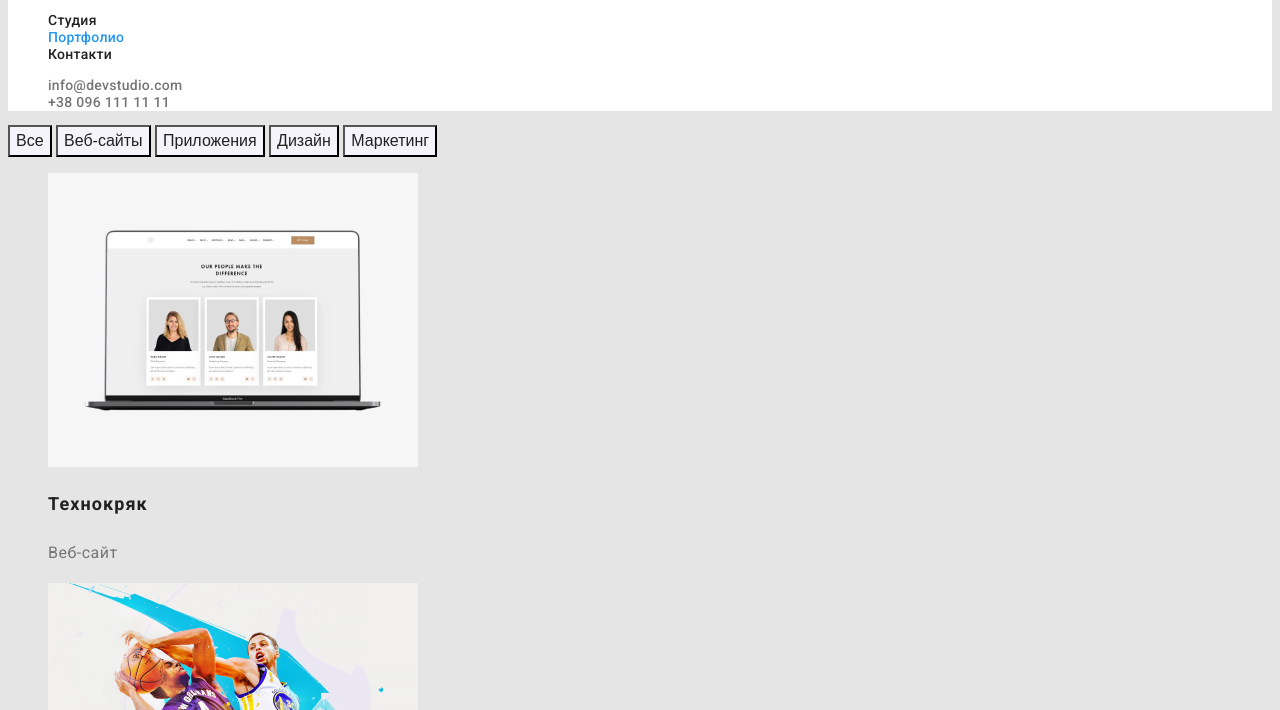
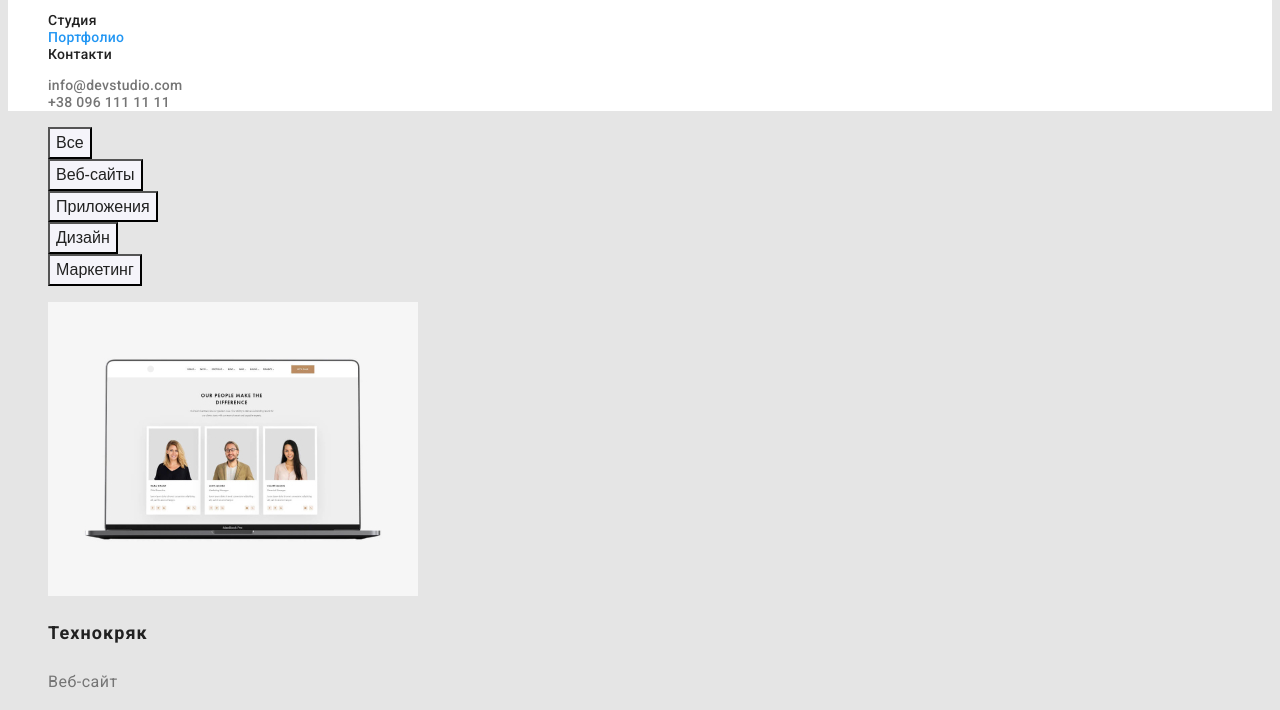
Before and after one commit to annamaksiian/goit-markup-hw-02, a plain HTML site: page portfolio.html in a window 1280 px wide. Shown: the part 41-751 px from the top of the page. Drawn offline with Linux system fonts and the light colour scheme.

Commit message:
Устранение недочетов стилизации

```diff
--- a/css/styles.css
+++ b/css/styles.css
@@ -117,6 +117,7 @@ address {
   font-weight: 700;
   font-size: 16px;
   line-height: 1.87;
+  letter-spacing: 0.06em;
   text-align: center;
 }
 /*Feature*/
@@ -135,7 +136,7 @@ address {
 .team {
   background-color: var(--another-color);
 }
-.item .caption {
+.item {
   color: var(--text-primary);
   font-weight: 500;
   font-size: 16px;
--- a/portfolio.html
+++ b/portfolio.html
@@ -8,8 +8,7 @@
     <title>Портфолио</title>
     <link rel="preconnect" href="https://fonts.googleapis.com">
     <link rel="preconnect" href="https://fonts.gstatic.com" crossorigin>
-    <link
-        href="https://fonts.googleapis.com/css2?family=Raleway:wght@700&family=Roboto:ital,wght@0,400;0,500;0,700;1,900&display=swap"
+    <link href="https://fonts.googleapis.com/css2?family=Raleway:wght@700&family=Roboto:wght@400;500;700;900&display=swap"
         rel="stylesheet">
     <link rel="stylesheet" href="./css/styles.css">
 </head>
@@ -33,14 +32,13 @@
 
     </header>
     <main>
-        <div>
-            <button type="button" class="button-nav">Все</button>
-            <button type="button" class="button-nav">Веб-сайты</button>
-            <button type="button" class="button-nav">Приложения</button>
-            <button type="button" class="button-nav">Дизайн</button>
-            <button type="button" class="button-nav">Маркетинг</button>
-        </div>
-
+        <ul>
+            <li><button type="button" class="button-nav">Все</button></li>
+            <li><button type="button" class="button-nav">Веб-сайты</button></li>
+            <li><button type="button" class="button-nav">Приложения</button></li>
+            <li><button type="button" class="button-nav">Дизайн</button></li>
+            <li><button type="button" class="button-nav">Маркетинг</button></li>
+        </ul>
         <ul class="content">
             <li><a href="">
                 <img src="./images/img-1-2.jpg" alt="" width="370">
```
Also changed, not shown: index.html (+2 -3 lines).
